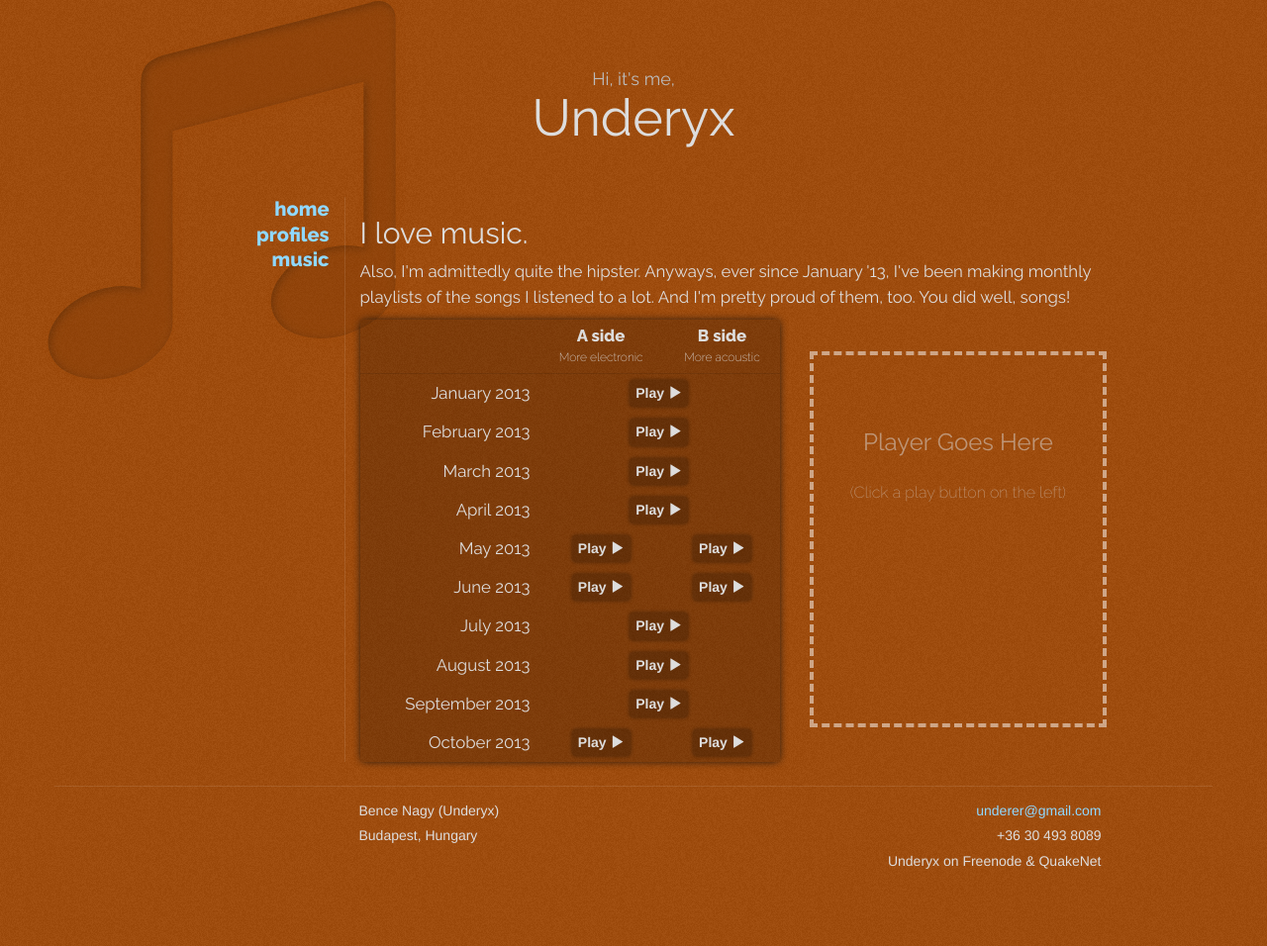
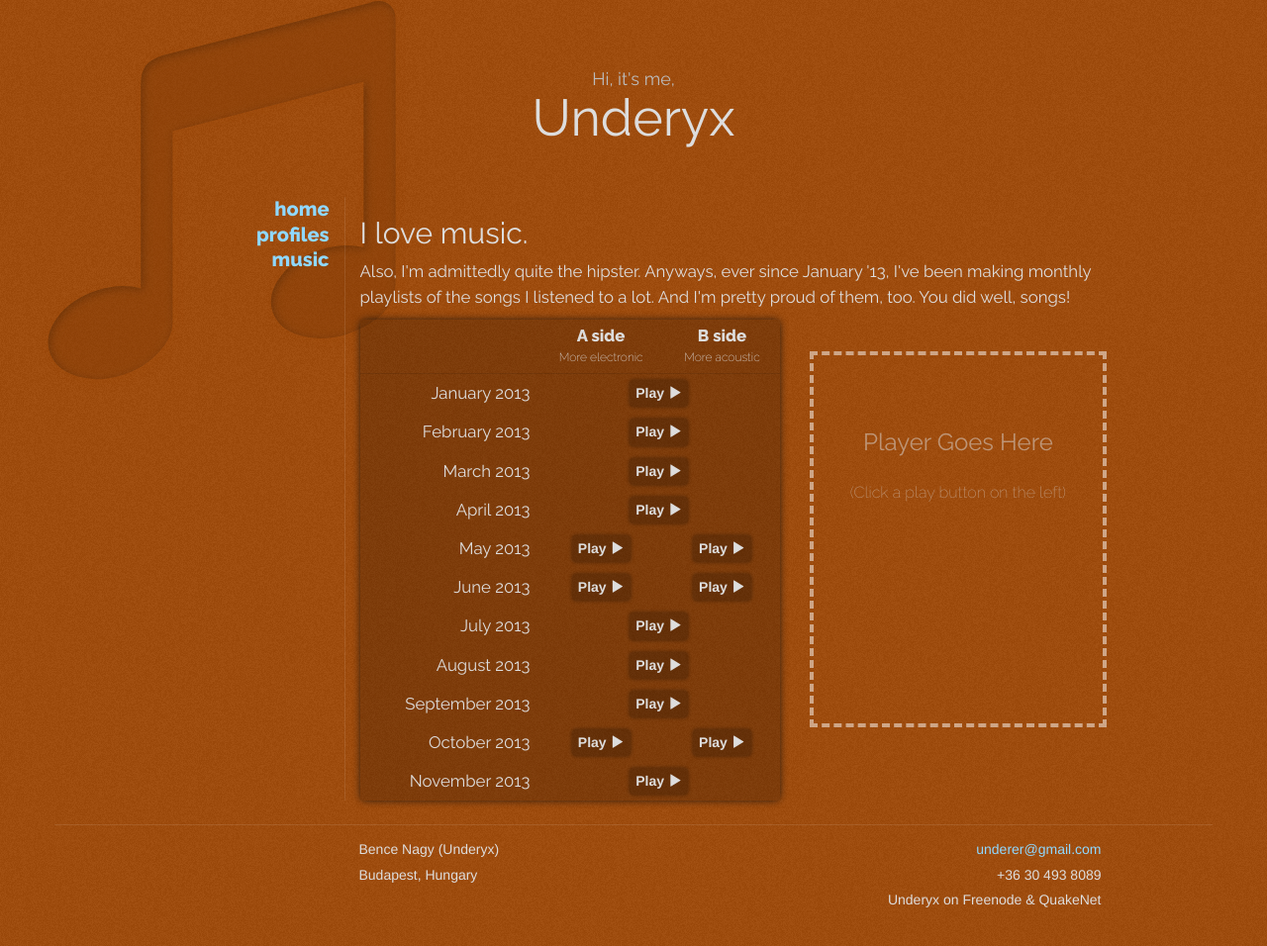
Before and after one commit to underyx/bence.dev, a Jekyll site: the page built from music/index.html, in a window 1280 px wide and 966 px high. Shown: the top 956 px of the window at 99% size. Built offline with Jekyll 4.4.1, drawn with Linux system fonts in a browser that asks for light colours; nearby versions of some CDN libraries; Markdown is read by kramdown in place of the engine named in the settings.

Commit message:
Add November 2013 playlist

```diff
--- a/_data/playlists.yml
+++ b/_data/playlists.yml
@@ -63,3 +63,9 @@
     spotify:
   - grooveshark: 92221621
     spotify:
+
+- name: November 2013
+  description:
+  ids:
+  - grooveshark: 93498995
+    spotify:
```
